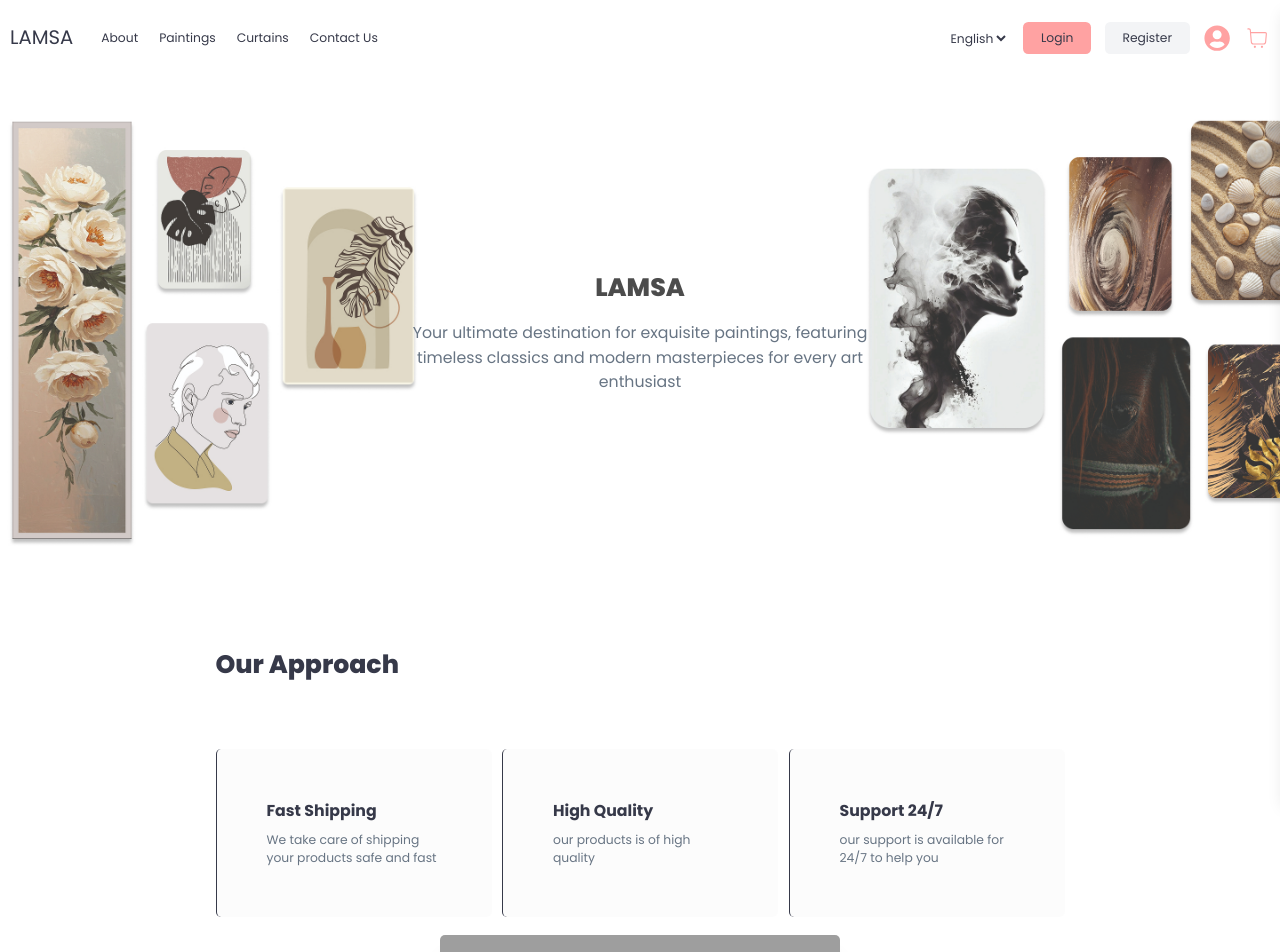
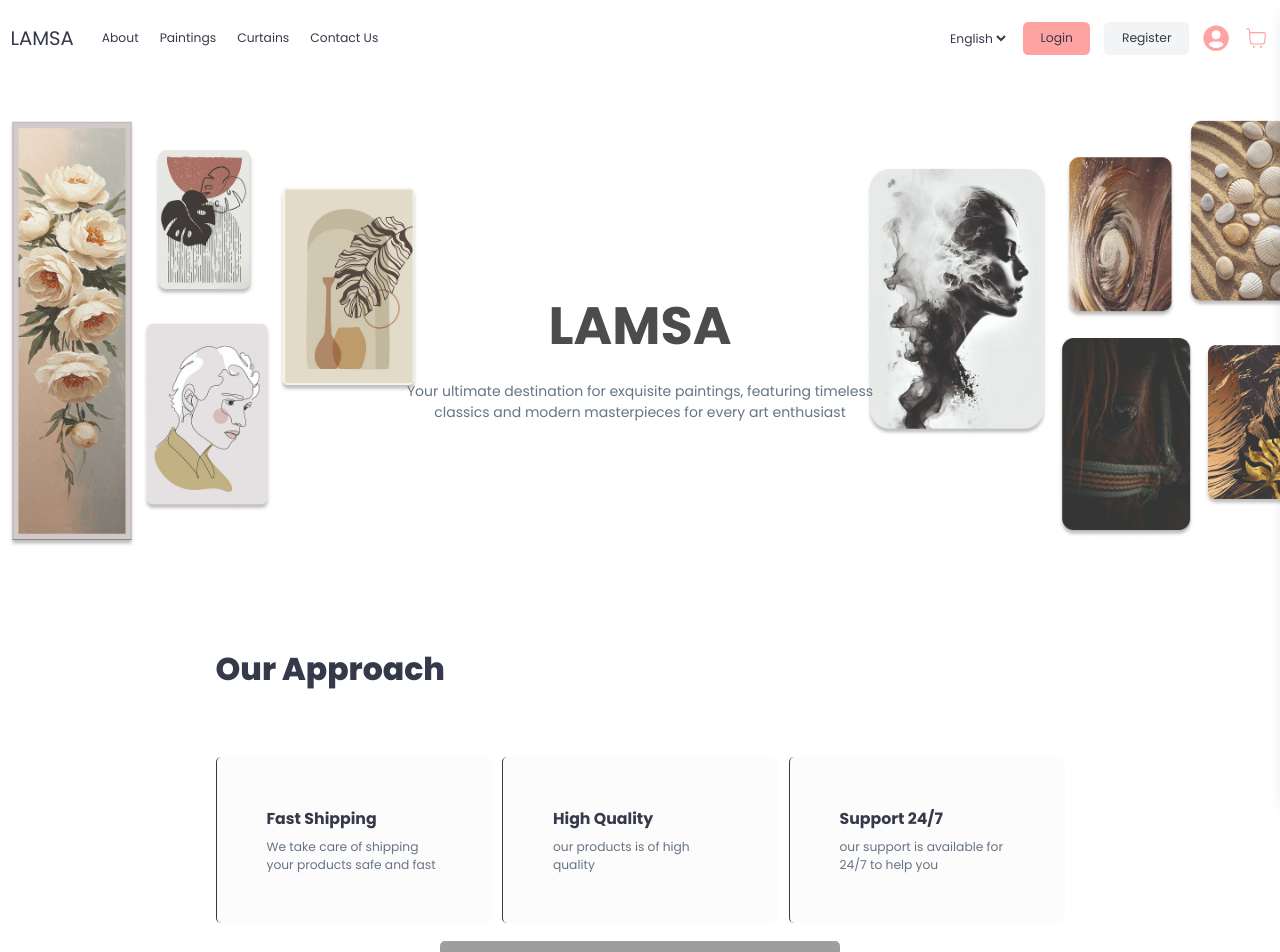
Before and after one commit to HadeerMou/LamsaWeb, a React (Vite) app in the folder client/: page / in a window 1280 px wide. Shown: the top 952 px of the page. Built offline with nearby package versions, Linux system fonts and the light colour scheme; no server answers; grey boxes are pictures that could not be loaded.

Commit message:
reponsiveness

```diff
--- a/client/src/Components/Approach.jsx
+++ b/client/src/Components/Approach.jsx
@@ -5,26 +5,38 @@ import { useTranslation } from "../TranslationContext";
 function Approach() {
   const { translations } = useTranslation();
   return (
-    <div className="flex flex-wrap approachContainer !p-10 justify-around items-center">
+    <div className="flex flex-wrap approachContainer px-2! pt-14! lg:p-10! justify-around items-center">
       <div className="left !mb-5">
-        <h1 className="!mb-[5rem] text-lg sm:text-xl md:text-3xl lg:text-4xl">
+        <h1 className="lg:mb-[5rem]! mb-4! text-xl! sm:text-2xl! md:text-3xl! lg:text-4xl!">
           {translations.ourapproach}
         </h1>
-        <div className="three flex flex-wrap !sm:flex-col gap-3">
-          <div className="part bg-black/1 !p-[50px] !sm:p-8 rounded-[5px] !border-l !border-[rgba(0, 0, 0, 0.44)]">
+        <div className="three flex flex-wrap sm:gap-2 lg:gap-3">
+          <div className="part bg-black/1 lg:p-[50px]! sm:p-10! p-5! rounded-[5px] !border-l !border-[rgba(0, 0, 0, 0.44)]">
             <i class="fa-solid fa-truck-fast"></i>
-            <h5 className="font-bold text-lg !mb-2">{translations.fastship}</h5>
-            <p className="w-50">{translations.fastcont}</p>
+            <h5 className="font-bold text-xs sm:text-base lg:text-lg !mb-2">
+              {translations.fastship}
+            </h5>
+            <p className="w-20 sm:w-40 lg:w-50 text-[8px] sm:text-sm lg:text-sm">
+              {translations.fastcont}
+            </p>
           </div>
-          <div className="part bg-black/1 !p-[50px] !sm:p-8 !border-l !border-[rgba(0, 0, 0, 0.44)] rounded-[5px]">
+          <div className="part bg-black/1 lg:p-[50px]! sm:p-10! p-5! !border-l !border-[rgba(0, 0, 0, 0.44)] rounded-[5px]">
             <i class="fa-solid fa-truck-fast"></i>
-            <h5 className="font-bold text-lg !mb-2">{translations.highqua}</h5>
-            <p className="w-50">{translations.highcont}</p>
+            <h5 className="font-bold text-xs sm:text-base lg:text-lg !mb-2">
+              {translations.highqua}
+            </h5>
+            <p className="w-20 sm:w-40 lg:w-50 text-[8px] sm:text-sm lg:text-sm">
+              {translations.highcont}
+            </p>
           </div>
-          <div className="part bg-black/1 !p-[50px] !sm:p-8 !border-l !border-[rgba(0, 0, 0, 0.44)] rounded-[5px]">
+          <div className="part bg-black/1 lg:p-[50px]! sm:p-10! p-5! !border-l !border-[rgba(0, 0, 0, 0.44)] rounded-[5px]">
             <i class="fa-regular fa-face-grin-stars"></i>
-            <h5 className="font-bold text-lg !mb-2">{translations.support}</h5>
-            <p className="w-50">{translations.supportcont}</p>
+            <h5 className="font-bold text-xs sm:text-base lg:text-lg !mb-2">
+              {translations.support}
+            </h5>
+            <p className="w-20 sm:w-40 lg:w-50 text-[8px] sm:text-sm lg:text-sm">
+              {translations.supportcont}
+            </p>
           </div>
         </div>
       </div>
--- a/client/src/Components/HomeGrid.jsx
+++ b/client/src/Components/HomeGrid.jsx
@@ -4,7 +4,7 @@ import { useTranslation } from "../TranslationContext";
 export default function HomeGrid() {
   const { translations } = useTranslation();
   return (
-    <div class="!pb-20 lg:mt-15! bg-red ">
+    <div class="lg:pb-20! lg:mt-15! bg-red ">
       <div className="relative flex items-center justify-center">
         <div className="img w-full">
           <img
@@ -13,11 +13,11 @@ export default function HomeGrid() {
             alt=""
           />
         </div>
-        <div className=" absolute top-1/4 sm:top-1/3 text-center w-full px-4">
-          <h1 className="text-3xl sm:text-4xl md:text-5xl lg:text-6xl font-bold text-black/70 !mt-4">
+        <div className=" absolute top-1/4 sm:top-1/3 text-center w-full px-4 mt-3! sm:mt-7!">
+          <h3 className="text-2xl! sm:text-3xl! md:text-5xl! lg:text-6xl! font-bold text-black/70 !mt-4">
             {translations.lamsa}
-          </h1>
-          <p className="text-[8px] sm:text-sm md:text-base lg:text-lg max-w-[215px] !mt-6 sm:max-w-[400px] md:max-w-[510px] !mx-auto">
+          </h3>
+          <p className="text-[7px] sm:text-sm md:text-base lg:text-base max-w-[215px] mt-4! sm:mt-15! lg:mt-8! sm:max-w-[400px] md:max-w-[510px] !mx-auto">
             {translations.brief}
           </p>
         </div>
--- a/client/src/Components/footer.jsx
+++ b/client/src/Components/footer.jsx
@@ -7,17 +7,17 @@ export default function Footer() {
   const navigate = useNavigate();
   return (
     <>
-      <footer className="!p-20  bg-red-300/40 shadow-2xl shadow-red-500 rounded-t-[14%]">
+      <footer className="p-12! lg:p-20!  bg-red-300/40 shadow-2xl shadow-red-500 rounded-t-[14%]">
         <div className="footer flex flex-col items-center mx-auto px-4 py-16 sm:px-6 lg:px-8">
-          <div className="flex justify-center text-gray-700 ">
-            <h1>{translations.lamsa}</h1>
+          <div className="flex justify-center text-gray-700">
+            <h1 className="text-2xl! lg:text-3xl!">{translations.lamsa}</h1>
           </div>
 
-          <p className="mx-auto !mt-8 !mb-15 max-w-md text-center leading-relaxed text-gray-500">
+          <p className="mx-auto !mt-8 mb-10! lg:mb-15! max-w-xs lg:max-w-md text-center text-xs lg:text-base leading-relaxed text-gray-500">
             {translations.foot}
           </p>
 
-          <ul className="flex flex-wrap justify-center gap-6 md:gap-8 lg:gap-12">
+          <ul className="flex flex-wrap justify-center gap-5 md:gap-8 lg:gap-12 text-xs! lg:text-base!">
             <li>
               <Link
                 className="text-gray-700 transition hover:text-gray-700/75"
--- a/client/src/Components/header.css
+++ /dev/null
@@ -1,111 +0,0 @@
-header {
-  margin: 10px;
-}
-.login {
-  margin-right: 20px;
-}
-
-/*HEADER
-.links {
-  display: flex;
-  float: left;
-}
-.nav-item {
-  font-size: 13px;
-}
-.logo {
-  will-change: filter;
-  transition: filter 300ms;
-  width: 70px;
-}
-.logo:hover {
-  filter: drop-shadow(0 0 2em #f7f6f4aa);
-}
-a {
-  text-decoration: none;
-  color: black;
-}
-.lang {
-  margin-right: 10px;
-}
-.lang select {
-  border: #2e2d2c4d solid 0.1px;
-  border-radius: 20px;
-  padding: 5px 8px;
-  color: #00000096;
-}
-.mainlinks {
-  display: flex;
-  flex-direction: row;
-  justify-content: space-between;
-  align-items: center;
-}
-.mainlinks i {
-  font-size: 28px;
-  cursor: pointer;
-  transition: color 0.3s ease;
-}
-.mainlinks i:hover,
-.icon-cart svg:hover {
-  color: #ff3c00;
-}
-.icon-cart svg {
-  height: 28px;
-  width: 28px;
-  transition: color 0.3s ease;
-}
-.icon-cart {
-  position: relative;
-  cursor: pointer;
-}
-.icon-cart span {
-  position: absolute;
-  background-color: red;
-  width: 30px;
-  height: 30px;
-  display: flex;
-  justify-content: center;
-  align-items: center;
-  border-radius: 50%;
-  color: #fff;
-  top: 45%;
-  right: -16px;
-}
-.links {
-  list-style: none;
-  display: flex;
-  flex-direction: row;
-  justify-content: space-between;
-  font-size: 18px;
-}
-.links a {
-  cursor: pointer;
-  font-style: italic;
-}
-.logout {
-  border-radius: 30px;
-  padding: 5px 15px;
-  background-color: rgb(196, 33, 33);
-  border: rgb(170, 20, 20) solid;
-  color: white;
-  font-weight: bold;
-  margin-right: 10px;
-}
-
-@media (max-width: 450px) {
-  .links {
-    font-size: 10px;
-  }
-  .lang {
-    font-size: 10px;
-  }
-  .logout {
-    font-size: 8px;
-    font-weight: 500;
-    padding: 5px 15px;
-  }
-  .curr {
-    font-size: 10px;
-  }
-}
-*/
--- a/client/src/Components/header.jsx
+++ b/client/src/Components/header.jsx
@@ -1,5 +1,3 @@
-import logo from "../logo.png";
-import "./header.css";
 import React, { useEffect, useState } from "react";
 import { useTranslation } from "../TranslationContext"; // Import translation hook
 import { Link, useNavigate } from "react-router-dom";
@@ -64,7 +62,7 @@ function Header({ toggleCartVisibility, totalQuantity }) {
   let [open, setOpen] = useState(false);
 
   return (
-    <header className="bg-white">
+    <header className="bg-white m-3!">
       <div className="mx-auto flex h-16 items-center gap-8 px-4 sm:px-6 lg:px-8">
         <Link to="/">
           <h2>{translations.lamsa}</h2>
@@ -85,7 +83,7 @@ function Header({ toggleCartVisibility, totalQuantity }) {
               {translations.contact}
             </Link>
           </nav>
-          <div className="flex items-center gap-4">
+          <div className="flex items-center gap-2 lg:gap-4">
             <select
               name="lang"
               id="lang"
@@ -122,17 +120,17 @@ function Header({ toggleCartVisibility, totalQuantity }) {
               )}
             </div>
             <FaUserCircle
-              className="text-3xl text-red-300 cursor-pointer"
+              className="text-xl lg:text-3xl text-red-300 cursor-pointer"
               onClick={() => navigate("/profile")}
             />
             <CiShoppingCart
-              className="text-3xl text-red-300 cursor-pointer"
+              className="text-xl lg:text-3xl text-red-300 cursor-pointer"
               onClick={toggleCartVisibility}
             />
           </div>
 
           <button
-            className="flex md:hidden !p-2 !m-2 text-gray-600 !bg-transparent rounded-sm"
+            className="flex md:hidden !p-2 lg:m-2! text-gray-600 !bg-transparent rounded-sm"
             onClick={() => setOpen(!open)}
           >
             <span className="sr-only">Toggle menu</span>
--- a/client/src/Pages/About.jsx
+++ b/client/src/Pages/About.jsx
@@ -36,7 +36,7 @@ export default function About({ toggleCartVisibility, cart, totalQuantity }) {
         </div>
       </section>
       <div className="scroll overflow-hidden flex">
-        <ul className="flex gap-6 sm:gap-10 items-center !py-4 animate-[infinite-scroll_60s_linear_infinite]">
+        <ul className="flex gap-6! sm:gap-10! lg:gap-16! items-center !py-4 animate-[infinite-scroll_60s_linear_infinite]">
           {[...Array(10)].map((_, i) => (
             <>
               <li className="text-xl sm:text-2xl font-bold">
--- a/client/src/TranslationContext.jsx
+++ b/client/src/TranslationContext.jsx
@@ -24,6 +24,7 @@ const translations = {
     highcont: "our products is of high quality",
     support: "Support 24/7",
     supportcont: "our support is available for 24/7 to help you",
+    featured: "Featured",
     ourpassion: "Our Passion is Your",
     inspairation: "Inspiration",
     passioncont:
@@ -198,6 +199,7 @@ const translations = {
     highcont: "منتجاتنا ذات جودة عالية",
     support: "دعم 24/7",
     supportcont: "دعمنا متاح على مدار الساعة طوال أيام الأسبوع لمساعدتك",
+    featured: "المميز",
     ourpassion: "شغفنا هو ",
     inspairation: "إلهامك",
     passioncont:
--- a/client/src/index.css
+++ b/client/src/index.css
@@ -19,6 +19,11 @@
 body {
   max-width: 100%;
 }
+html,
+body {
+  height: 100%; /* Ensure the body takes up the full height */
+  margin: 0; /* Remove default margin */
+}
 
 @media (prefers-color-scheme: light) {
   :root {
```
Also changed, not shown: client/src/Components/ProductList.jsx (+6 -6 lines), client/src/Components/featured.jsx (+10 -10 lines), client/src/Pages/contact.jsx (+16 -11 lines).
